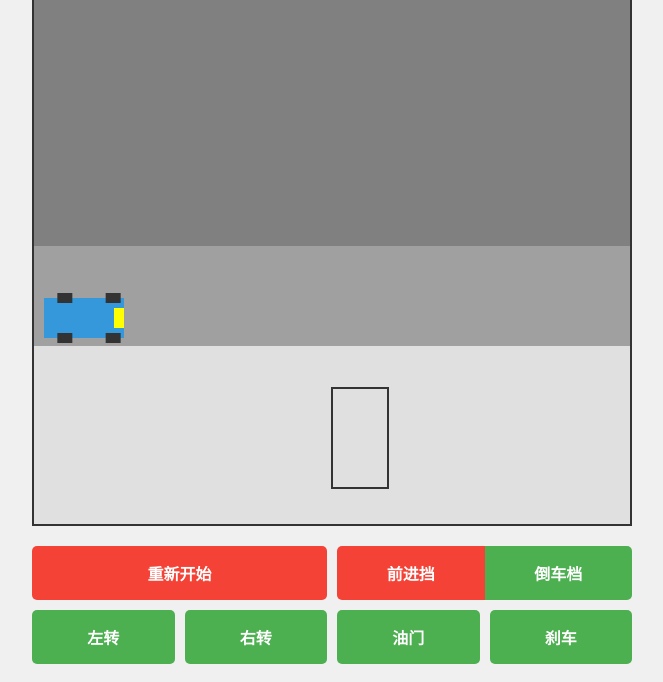
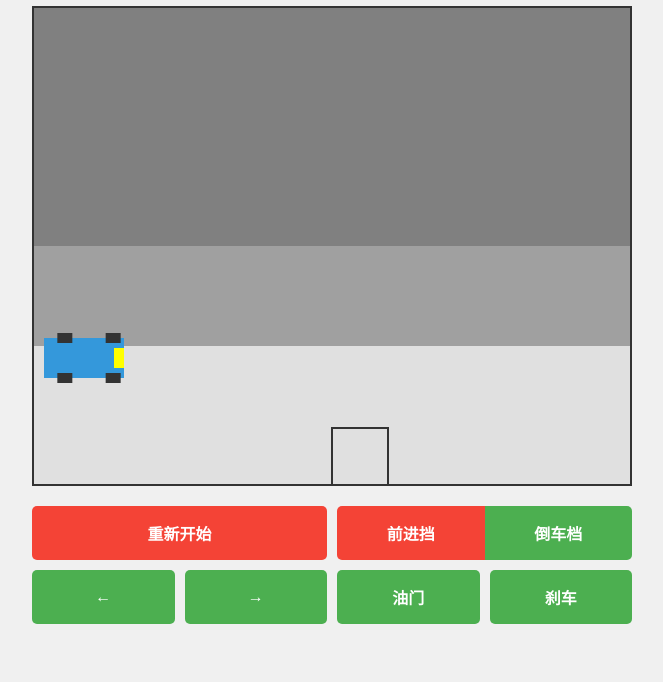
Before and after one commit to czk0404/czk0404.github.io, a plain HTML site: page drive.html in a window 1280 px wide. Shown: the part 118-800 px from the top of the page, without its empty margins (308-971 px from the left). Drawn offline with Linux system fonts and the light colour scheme.

Commit message:
Update drive.html

```diff
--- a/drive.html
+++ b/drive.html
@@ -27,10 +27,9 @@
             position: relative;
             width: 90vw;
             max-width: 600px;
-            height: 70vh;
+            height: 60vh;
             background-color: #fff;
             border: 2px solid #333;
-            overflow: hidden;
         }
         #gameCanvas {
             width: 100%;
@@ -115,8 +114,8 @@
             <button class="forward active" id="forwardBtn">前进挡</button>
             <button class="reverse" id="reverseBtn">倒车档</button>
         </div>
-        <button class="control-btn" id="leftBtn">左转</button>
-        <button class="control-btn" id="rightBtn">右转</button>
+        <button class="control-btn" id="leftBtn">←</button>
+        <button class="control-btn" id="rightBtn">→</button>
         <button class="control-btn" id="throttleBtn">油门</button>
         <button class="control-btn" id="brakeBtn">刹车</button>
     </div>
```
